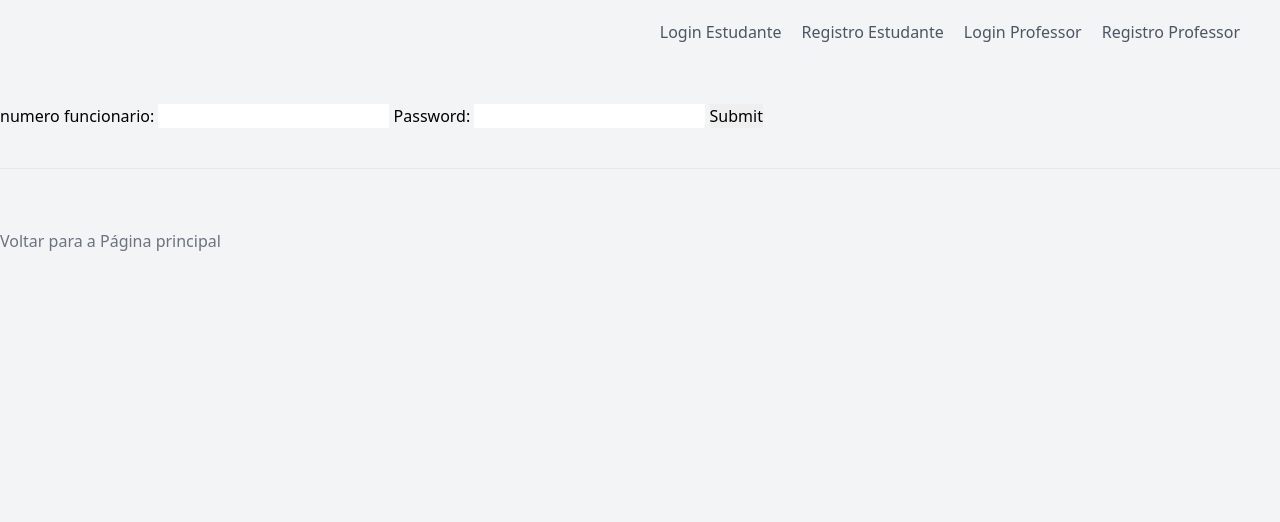
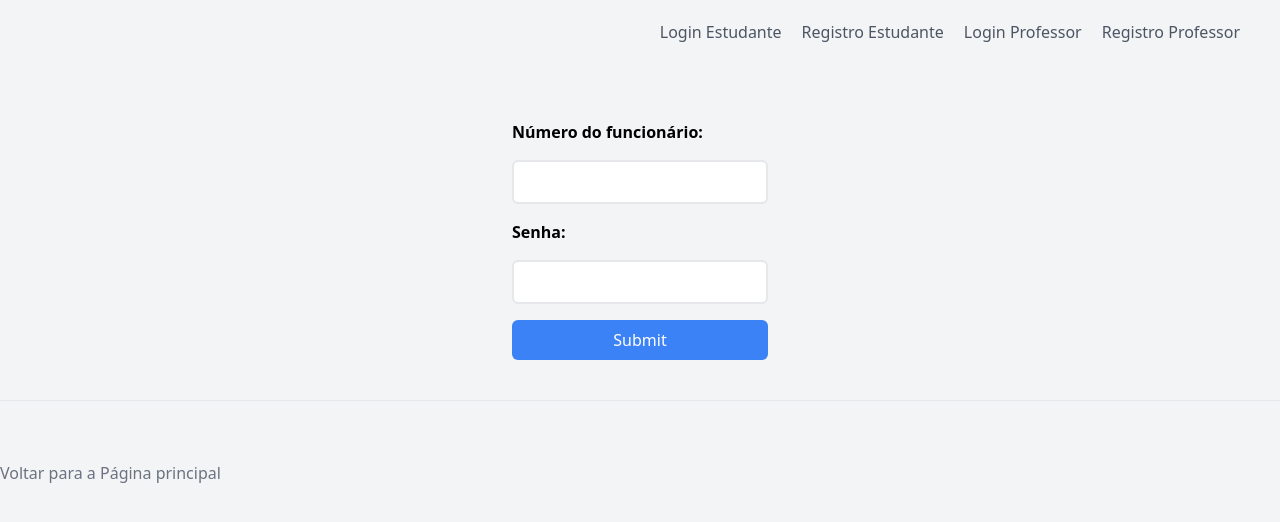
Before and after one commit to Joaocarlosbne/gestaoaca, a Django app: page /login_professor/ in a window 1280 px wide. Shown: the top 522 px of the page. Run offline with Django 4.2, Linux system fonts and the light colour scheme.

Commit message:
ultimas atts

```diff
--- a/pi/pi/templates/login_estudante.html
+++ b/pi/pi/templates/login_estudante.html
@@ -3,7 +3,7 @@
 {% block content %}
 <form method="post" class="flex flex-col w-64 mx-auto mt-10 space-y-4">
   {% csrf_token %}
-  <label for="numero_estudante" class="font-bold">Numero do estudante:</label>
+  <label for="numero_estudante" class="font-bold">Número do estudante:</label>
   <input id="numero_estudante" type="text" name="numero_estudante" required class="border-2 border-gray-200 p-2 rounded-md">
 
   <label for="senha" class="font-bold">Senha:</label>
--- a/pi/pi/templates/login_professor.html
+++ b/pi/pi/templates/login_professor.html
@@ -1,18 +1,18 @@
 {% extends 'base.html' %}
 
 {% block content %}
-<form method="post">
+<form method="post" class="flex flex-col w-64 mx-auto mt-10 space-y-4">
   {% csrf_token %}
-  <label for="numero_funcionario">numero funcionario:</label>
-  <input id="numero_funcionario" type="text" name="numero_funcionario" required>
+  <label for="numero_funcionario" class="font-bold">Número do funcionário:</label>
+  <input id="numero_funcionario" type="text" name="numero_funcionario" required class="border-2 border-gray-200 p-2 rounded-md">
 
-  <label for="senhap">Password:</label>
-  <input id="senhap" type="password" name="senhap" required>
+  <label for="senhap" class="font-bold">Senha:</label>
+  <input id="senhap" type="password" name="senhap" required class="border-2 border-gray-200 p-2 rounded-md">
 
   {% if form.non_field_errors %}
     <p class="error">{{ form.non_field_errors }}</p>
   {% endif %}
 
-  <input type="submit" value="Submit">
+  <input type="submit" value="Submit" class="bg-blue-500 text-white p-2 rounded-md cursor-pointer hover:bg-blue-700">
 </form>
 {% endblock %}
--- a/pi/pi/templates/registro_estudante.html
+++ b/pi/pi/templates/registro_estudante.html
@@ -1,10 +1,10 @@
 {% extends 'base.html' %}
 
 {% block content %}
-  <h2>Registro de Estudante</h2>
-  <form method="post">
+  <h2 class="text-2xl font-bold mb-6">Registro de Estudante</h2>
+  <form method="post" class="flex flex-col w-full mt-10 space-y-4">
     {% csrf_token %}
     {{ form.as_p }}
-    <button type="submit">Registrar</button>
+    <button type="submit" class="bg-blue-500 text-white p-2 rounded-md cursor-pointer hover:bg-blue-700 w-32 h-10">Registrar</button>
   </form>
 {% endblock %}
--- a/pi/pi/templates/registro_professor.html
+++ b/pi/pi/templates/registro_professor.html
@@ -1,10 +1,10 @@
 {% extends 'base.html' %}
 
 {% block content %}
-  <h2>Registro de Professor</h2>
-  <form method="post">
+  <h2 class="text-2xl font-bold mb-6">Registro de Professor</h2>
+  <form method="post" class="flex flex-col w-full mt-10 space-y-4">
     {% csrf_token %}
     {{ form.as_p }}
-    <button type="submit">Registrar</button>
+    <button type="submit" class="bg-blue-500 text-white p-2 rounded-md cursor-pointer hover:bg-blue-700 w-32 h-10">Registrar</button>
   </form>
 {% endblock %}
```
Also changed, not shown: pi/db.sqlite3.
